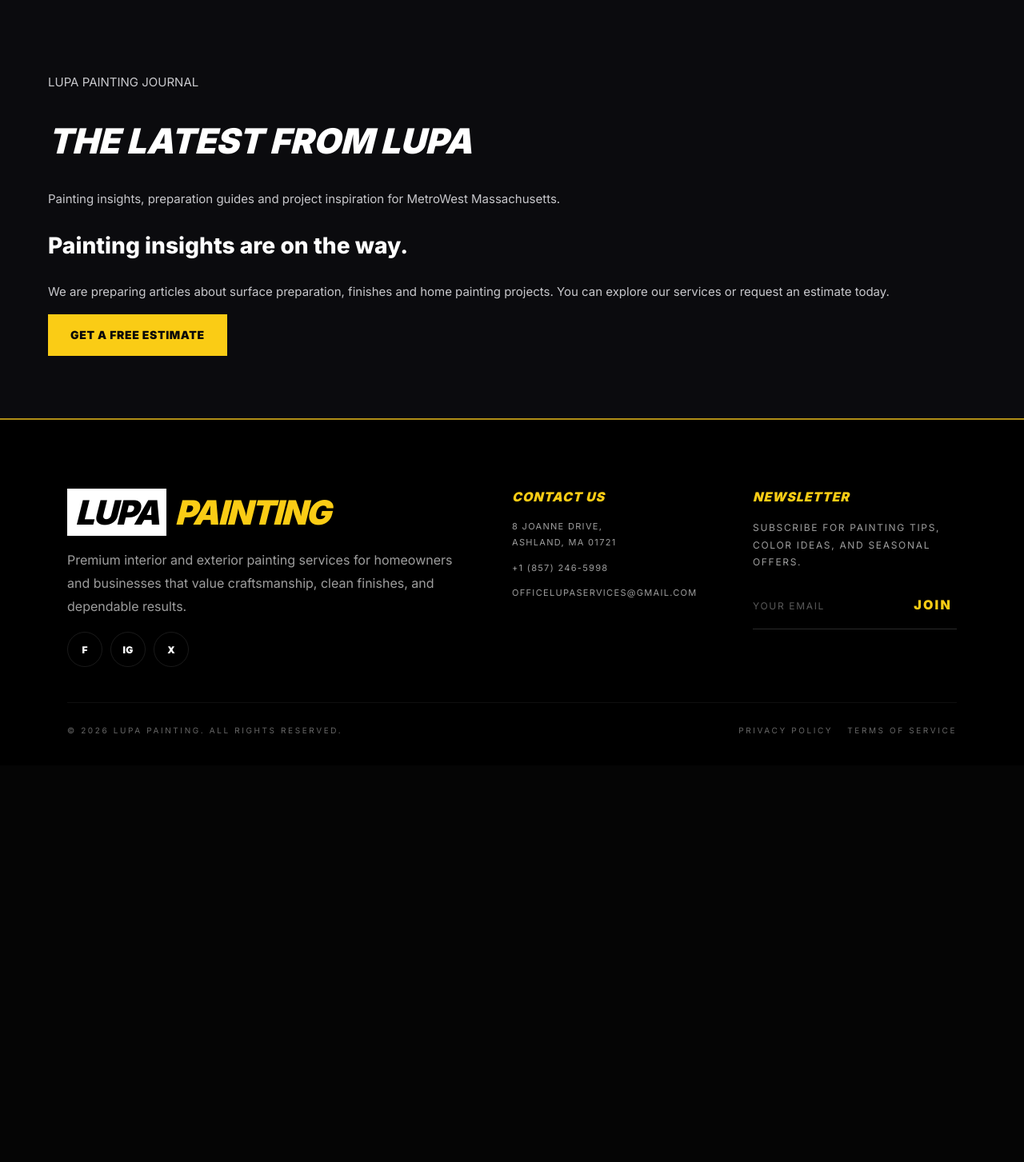
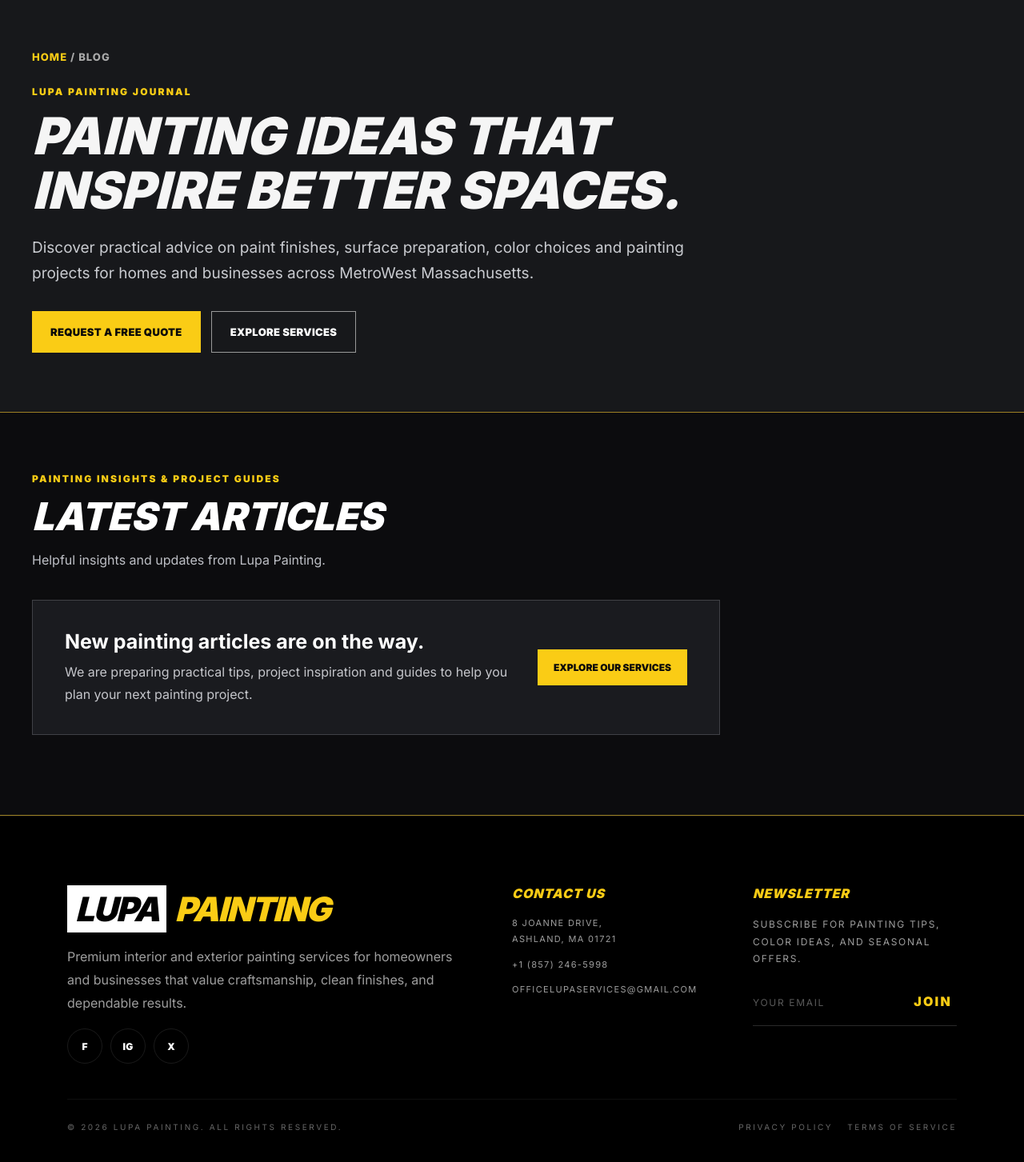
Before and after one commit to danmarques127-sys/lupa-services, a PHP site: page /blog.php in a window 1280 px wide. Shown: the part 404-1857 px from the top of the page at 80% size. Before the commit the page ends 1321 px from the top, so only its background shows below. Run offline with PHP 8.4, Linux system fonts and the light colour scheme.

Commit message:
design: replace Lupa blog body with Viana-style editorial intro and three-column article cards

```diff
--- a/blog.php
+++ b/blog.php
@@ -11,9 +11,9 @@ $articles=posts();
 <link rel="stylesheet" href="/assets/css_main/css_services/services.css">
 <link rel="stylesheet" href="/assets/css_main/css_services/hero.css?v=20261031-hero-fix">
 <link rel="stylesheet" href="/assets/css_main/footer.css">
-<style>.lupaBlogListing{padding:65px 0;background:#0b0d12;color:white}.lupaBlogGrid{display:grid;grid-template-columns:repeat(auto-fit,minmax(260px,1fr));gap:24px}.lupaBlogCard{background:#161a22;border:1px solid #393e45;border-radius:12px;overflow:hidden}.lupaBlogCardContent{padding:22px}.lupaBlogCard img{width:100%;height:220px;object-fit:cover}.lupaBlogCard a{color:#f3c926}.lupaBlogListing .container{max-width:1150px}.lupaBlogFooter{padding:30px;text-align:center;background:#090c12;color:white}.lupaBlogFooter a{color:#f3c926}</style>
+
 <script type="application/ld+json"><?=json_encode(['@context'=>'https://schema.org','@type'=>'Blog','name'=>'Lupa Painting Blog','url'=>'https://lupaservices.com/blog.php','publisher'=>['@type'=>'Organization','name'=>'Lupa Painting','url'=>'https://lupaservices.com/']],JSON_UNESCAPED_SLASHES)?></script>
-<link rel="stylesheet" href="/assets/css_main/lupa-inner-pages.css?v=20261031"></head><body><nav id="navbar" class="nav">
+<link rel="stylesheet" href="/assets/css_main/lupa-inner-pages.css?v=20261031"><link rel="stylesheet" href="/assets/css_main/lupa-blog-viana.css?v=20261101"></head><body><nav id="navbar" class="nav">
     <div class="container nav__inner">
       <a href="/" class="brand" aria-label="Lupa Painting - Home">
         <span class="brand__lupa">LUPA</span>
@@ -92,7 +92,40 @@ $articles=posts();
     <span class="chev" aria-hidden="true"></span>
   </a>
 </header>
-<main id="mainContent" class="lupaInnerMain"><section id="latestArticles" class="lupaBlogListing lupaContentSection"><div class="container"><p class="lupaBlogEyebrow">LUPA PAINTING JOURNAL</p><h2 class="lupaBlogHeading">THE LATEST FROM LUPA</h2><p class="lupaBlogSubtitle">Painting insights, preparation guides and project inspiration for MetroWest Massachusetts.</p><?php if ($articles): ?><div class="lupaBlogGrid"><?php foreach($articles as $article): ?><article class="lupaBlogCard"><?php if(!empty($article['image'])): ?><img src="<?=h($article['image'])?>" alt="<?=h($article['title'])?>" loading="lazy"><?php endif; ?><div class="lupaBlogCardContent"><small><?=h(substr((string)($article['date']??''),0,10))?></small><h3><a href="/backend-blog/post.php?slug=<?=rawurlencode($article['slug'])?>"><?=h($article['title'])?></a></h3><p><?=h($article['summary']??'')?></p><a class="lupaRead" href="/backend-blog/post.php?slug=<?=rawurlencode($article['slug'])?>">READ ARTICLE</a></div></article><?php endforeach; ?></div><?php else: ?><div class="lupaBlogEmpty"><h3>Painting insights are on the way.</h3><p>We are preparing articles about surface preparation, finishes and home painting projects. You can explore our services or request an estimate today.</p><a class="btn btn--cta btn--lg" href="/index.html#quote">GET A FREE ESTIMATE</a></div><?php endif; ?></div></section></main>
+<main id="mainContent" class="lupaBlogEditorial">
+<section class="lupaBlogIntro" aria-labelledby="blog-intro-heading"><div class="lupaBlogContainer">
+<nav class="lupaBlogBreadcrumb" aria-label="Breadcrumb"><a href="/">Home</a> / Blog</nav>
+<p class="lupaBlogEyebrow">LUPA PAINTING JOURNAL</p>
+<h2 id="blog-intro-heading">PAINTING IDEAS THAT INSPIRE BETTER SPACES.</h2>
+<p class="lead">Discover practical advice on paint finishes, surface preparation, color choices and painting projects for homes and businesses across MetroWest Massachusetts.</p>
+<div class="lupaBlogButtons"><a href="/index.html#quote">REQUEST A FREE QUOTE</a><a class="secondary" href="/services.html">EXPLORE SERVICES</a></div>
+</div></section>
+<section id="latestArticles" class="lupaBlogPosts" aria-labelledby="latestArticlesHeading"><div class="lupaBlogContainer">
+<p class="lupaBlogEyebrow">PAINTING INSIGHTS &amp; PROJECT GUIDES</p>
+<h2 id="latestArticlesHeading">LATEST ARTICLES</h2>
+<p class="lupaBlogPostsSub">Helpful insights and updates from Lupa Painting.</p>
+<?php if ($articles): ?>
+<div class="lupaBlogPostGrid">
+<?php foreach ($articles as $article): ?>
+<article class="lupaBlogPostCard">
+<a class="lupaBlogCardCover" href="/backend-blog/post.php?slug=<?=rawurlencode($article['slug'])?>" aria-label="Read <?=h($article['title'])?>">
+<?php if (!empty($article['image'])): ?>
+<img src="<?=h($article['image'])?>" alt="<?=h($article['title'])?>" loading="lazy" decoding="async">
+<?php else: ?><span class="lupaBlogCardPlaceholder">LUPA PAINTING JOURNAL</span><?php endif; ?>
+</a>
+<div class="lupaBlogCardBody">
+<?php if (!empty($article['date'])): ?><span class="lupaBlogCardDate"><?=h(substr((string)$article['date'],0,10))?></span><?php endif; ?>
+<h3><a href="/backend-blog/post.php?slug=<?=rawurlencode($article['slug'])?>"><?=h($article['title'])?></a></h3>
+<p><?=h($article['summary']??'')?></p>
+<a class="lupaBlogReadMore" href="/backend-blog/post.php?slug=<?=rawurlencode($article['slug'])?>">READ ARTICLE &rarr;</a>
+</div></article>
+<?php endforeach; ?>
+</div>
+<?php else: ?>
+<div class="lupaBlogEmpty"><div><h3>New painting articles are on the way.</h3><p>We are preparing practical tips, project inspiration and guides to help you plan your next painting project.</p></div><a href="/services.html">EXPLORE OUR SERVICES</a></div>
+<?php endif; ?>
+</div></section>
+</main>
 <footer class="footer">
     <div class="container">
       <div class="footerGrid reveal">
```
